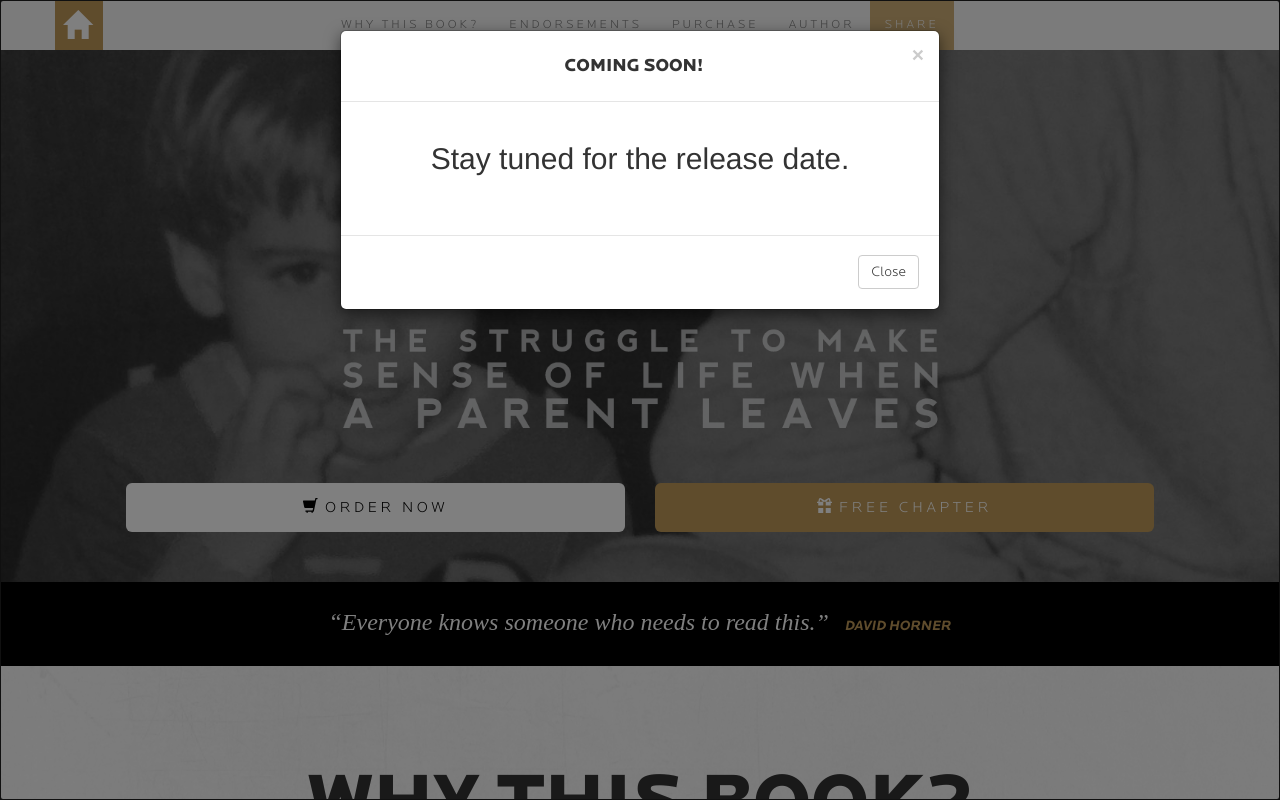
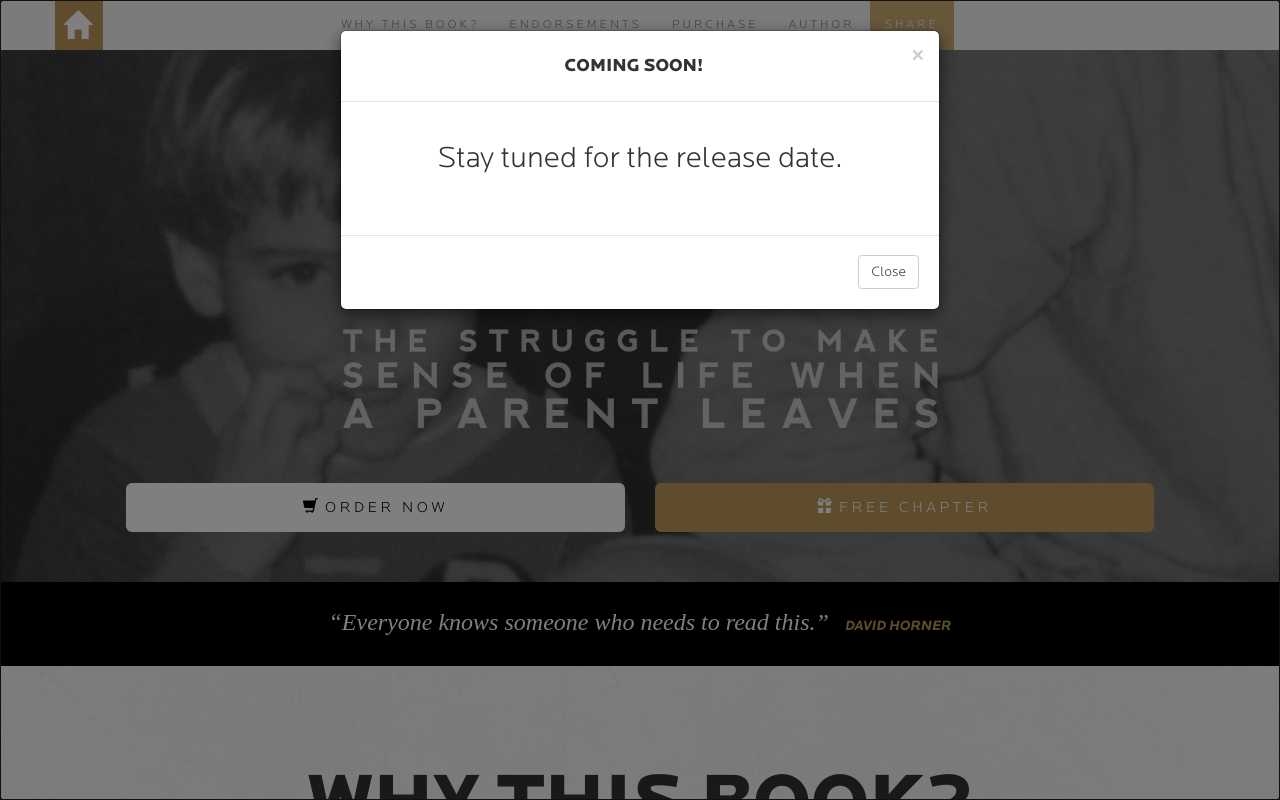
Before and after one commit to michaelfisher/jonathanedwards, a PHP site: page / in a window 1280 px wide, after a click on "ORDER NOW". Run offline with PHP 8.4, Linux system fonts and the light colour scheme.

Commit message:
Updated purchase-modal font style.

```diff
--- a/content/purchase-modal.php
+++ b/content/purchase-modal.php
@@ -9,7 +9,7 @@
 			<div class="modal-body">
 				<ul>
 					<li class="col-xs-12">
-						<h2 style="font-weight: normal;">Stay tuned for the release date.</h2>
+						<h2 style="font-family: Locator-Light; font-weight: normal;">Stay tuned for the release date.</h2>
 					</li>
 				</ul>
 			</div>
```
